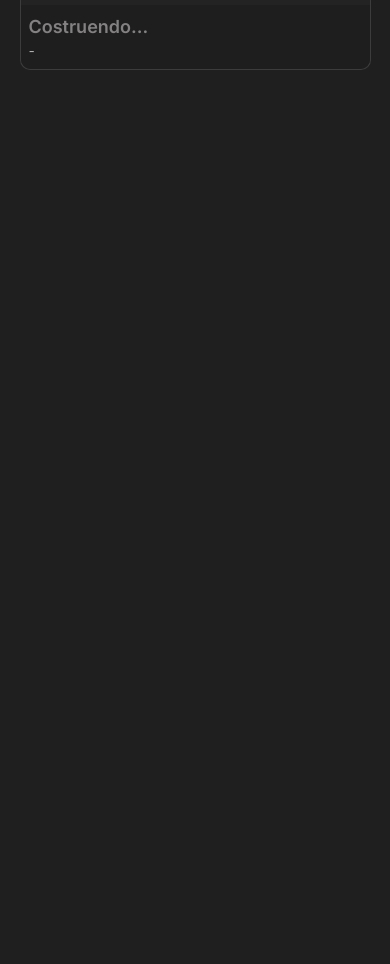
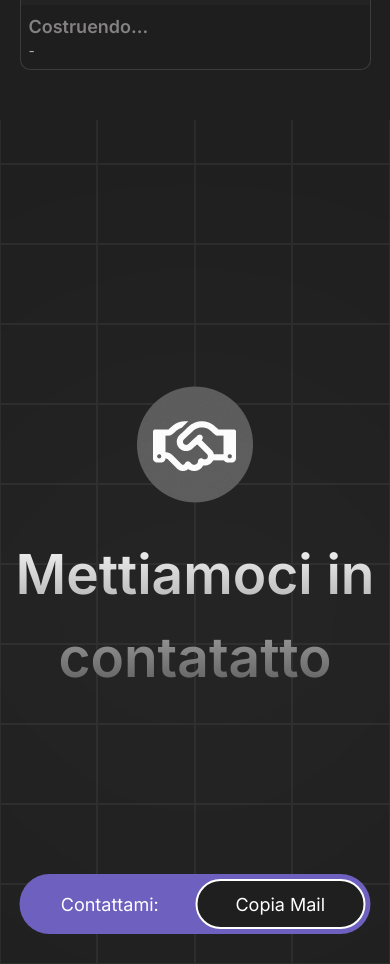
Before and after one commit to giacomofigus/portfolio, a Vue app: page / in a window 390 px wide. Shown: the part 3040-4004 px from the top of the page. Before the commit the page ends 3160 px from the top, so only its background shows below. Built offline with nearby package versions, Linux system fonts and the light colour scheme.

Commit message:
feat: pagina contatti

```diff
--- a/src/components/Header/AppHeader.vue
+++ b/src/components/Header/AppHeader.vue
@@ -39,7 +39,9 @@ export default {
                     <a href="#chi-sono">Chi sono</a>
 
                 </li>
-                <li>Contattami</li>
+                <li>
+                    <a href="#contattami">Contattami</a>
+                </li>
             </ul>
 
             <div class="hamb" @click="menuAction">
@@ -55,7 +57,9 @@ export default {
                     <li>
                         <a href="#chi-sono">Chi sono</a>
                     </li>
-                    <li>Contattami</li>
+                    <li>
+                        <a href="#contattami">Contattami</a>
+                    </li>
                 </ul>
 
             </div>
--- a/src/components/Main/AppMain.vue
+++ b/src/components/Main/AppMain.vue
@@ -2,13 +2,15 @@
   import Jumbo from './Jumbo.vue'
   import Animation1 from './Animation1.vue'
   import Projects from './Projects.vue'
+  import Contacts from './Contacts.vue'
 
   export default {
     name: "AppMain",
     components: {
       Jumbo,
       Animation1,
-      Projects
+      Projects,
+      Contacts
     },
 
 
@@ -19,10 +21,12 @@
 <template>
   <main class="">
     <Jumbo id="home" class="section section-1"/>
+
     <div class="section-2">
       <Animation1 id="chi-sono" />
       <Projects id="progetti"/>
     </div>
+    <Contacts id="contattami" class="section-3"/>
   </main>
 </template>
 
@@ -33,10 +37,20 @@
       top: 0;
     }
 
+    .section-1{}
+
     .section-2{
       position: relative;
       z-index: 10;
       background-color: #1F1F1F;
     }
+
+    .section-3{
+      position: relative;
+      background-color: #1F1F1F;
+      z-index: 20;
+    }
+
+
   }
 </style>
--- /dev/null
+++ b/src/components/Main/Contacts.vue
@@ -0,0 +1,256 @@
+<script>
+  export default {
+    name: "Contacts",
+    data(){
+      return{
+        email: "figusgiacomo04@gmail.com",
+        isCopied: false,
+        text: "Clicca per copiare"
+      }
+    },
+    methods: {
+      getSquareClass(index) {
+        // Numero di colonne nella griglia
+        const columns = 24; // Adatta questo numero al tuo layout
+
+        // Calcolo della riga corrente
+        const row = Math.floor(index / columns);
+
+        // Restituisce una classe diversa in base alla riga
+        return `opacity-row-${row}`;
+      },
+      copyMail(){
+        this.isCopied = true;
+        this.text = "Copiato"
+        window.navigator.clipboard.writeText(this.email);
+        if(this.isCopied === true){
+          setTimeout(() => {
+            this.isCopied = false;
+          }, 1500);
+        }
+      }
+    }
+
+
+  }
+</script>
+
+<template>
+    <div  class="container-contact">
+        <div class="bg-squares absolute">
+            <div
+            class="square"
+            v-for="(square, index) in 24 * 12"
+            :key="index"
+            :class="getSquareClass(index)"></div>
+            <div class="section">
+                <div class="handshake">
+                    <img src="../../img/Handshake.png" alt="">
+                </div>
+                <h2 class="gradient-text">
+                    Mettiamoci in contatatto
+                </h2>
+
+                <div class="contactme">
+                    <div>
+                        Contattami:
+                    </div>
+                    <div class="mail relative">
+                        <button @click="copyMail()">
+                            Copia Mail
+                        </button>
+
+                        <div class="copied" v-if="isCopied">
+                            <fa class="icon check" :icon="['fas', 'clipboard-check']" />
+                            <span class="ms-3">{{ this.text }}</span>
+                        </div>
+                    </div>
+                </div>
+            </div>
+
+
+        </div>
+
+
+    </div>
+</template>
+
+<style lang="scss" scoped>
+    .container-contact {
+        height: 100dvh;
+        position: relative;
+
+        .bg-squares {
+            position: relative;
+            left: 0;
+            top: 0;
+            width: 100%;
+            height: 100vh;
+            display: grid;
+            grid-template-columns: repeat(auto-fit, minmax(80px, 1fr));
+            grid-auto-rows: 80px;
+            overflow: hidden;
+            z-index: 1;
+            transform: rotate(180deg);
+
+            .square {
+                border: 1px solid rgba(91, 91, 91, 0.2);
+                box-sizing: border-box;
+            }
+
+            /*l'opacità per ogni riga */
+            .opacity-row-11 { opacity: 0.1; }
+            .opacity-row-10 { opacity: 0.2; }
+            .opacity-row-9 { opacity: 0.2; }
+            .opacity-row-8 { opacity: 0.3; }
+            .opacity-row-7 { opacity: 0.5; }
+            .opacity-row-6 { opacity: 0.8; }
+            .opacity-row-5 { opacity: 0.9; }
+            .opacity-row-4 { opacity: 1; }
+        }
+
+        .section{
+            position: absolute;
+            width: 100%;
+            height: 100%;
+            top: 50%;
+            left: 50%;
+            transform: translate(-50%, -50%);
+            display: flex;
+            align-items: center;
+            justify-content: center;
+            flex-direction: column-reverse;
+            z-index: 2;
+
+            h2 {
+                font-size: 3.4375rem;
+                text-align: center;
+                font-weight: 600;
+                width: 60%;
+                filter: drop-shadow(10px 10px 200px #ffffff);
+                transform: rotate(180deg);
+            }
+
+            .handshake{
+                transform: rotate(180deg);
+            }
+
+            .contactme{
+          position: absolute;
+          top: 60px;
+          padding: 10px;
+          right: 50%;
+          left: 50%;
+          transform: translate(-50%, -50%) rotate(180deg);
+          background-color: #6D60BE;
+          color: white;
+          width: 30%;
+          border-radius: 50px;
+          display: flex;
+
+          div{
+            width: 50%;
+            text-align: center;
+            display: flex;
+            justify-content: center;
+            align-items: center;
+            font-size: 18px;
+          }
+
+          .mail{
+            background-color: #1F1F1F;
+            border-radius: 50px;
+            height: 50px;
+            border: 2px solid white;
+          }
+
+          .copied{
+            position: absolute;
+            left: 50%;
+            right: 50%;
+            transform: translate(-50%);
+            background-color: #555454;
+            top: -50px;
+            width: 120px;
+            border-radius: 5px;
+            padding: 5px;
+
+            span,
+            .icon{
+              font-size: 16px;
+              font-weight: 300;
+              color: #D9D9D9;
+            }
+          }
+        }
+        }
+    }
+
+    @media screen and (max-width: 1024px) {
+
+        .container-contact{
+            .section{
+                .contactme{
+                    width: 50%;
+                    padding: 5px;
+
+                    .mail{
+                      background-color: #1F1F1F;
+                      border-radius: 50px;
+                      height: 50px;
+                      border: 2px solid white;
+                    }
+                  }
+            }
+        }
+    }
+
+    @media screen and (max-width: 768px) {
+        .container-contact{
+            .section{
+
+                h2{
+                    width: 80%;
+                }
+
+                .contactme{
+                    width: 70%;
+                    padding: 5px;
+
+                    .mail{
+                      background-color: #1F1F1F;
+                      border-radius: 50px;
+                      height: 50px;
+                      border: 2px solid white;
+                    }
+                  }
+            }
+        }
+    }
+
+    @media screen and (max-width: 425px) {
+        .container-contact{
+            .section{
+
+                h2{
+                    padding-inline: 4px;
+                    width: 100%;
+                }
+
+                .contactme{
+                    width: 90%;
+                    padding: 5px;
+
+                    .mail{
+                      background-color: #1F1F1F;
+                      border-radius: 50px;
+                      height: 50px;
+                      border: 2px solid white;
+                    }
+                  }
+            }
+        }
+    }
+
+
+</style>
```
Also changed, not shown: src/img/Handshake.png (added).
